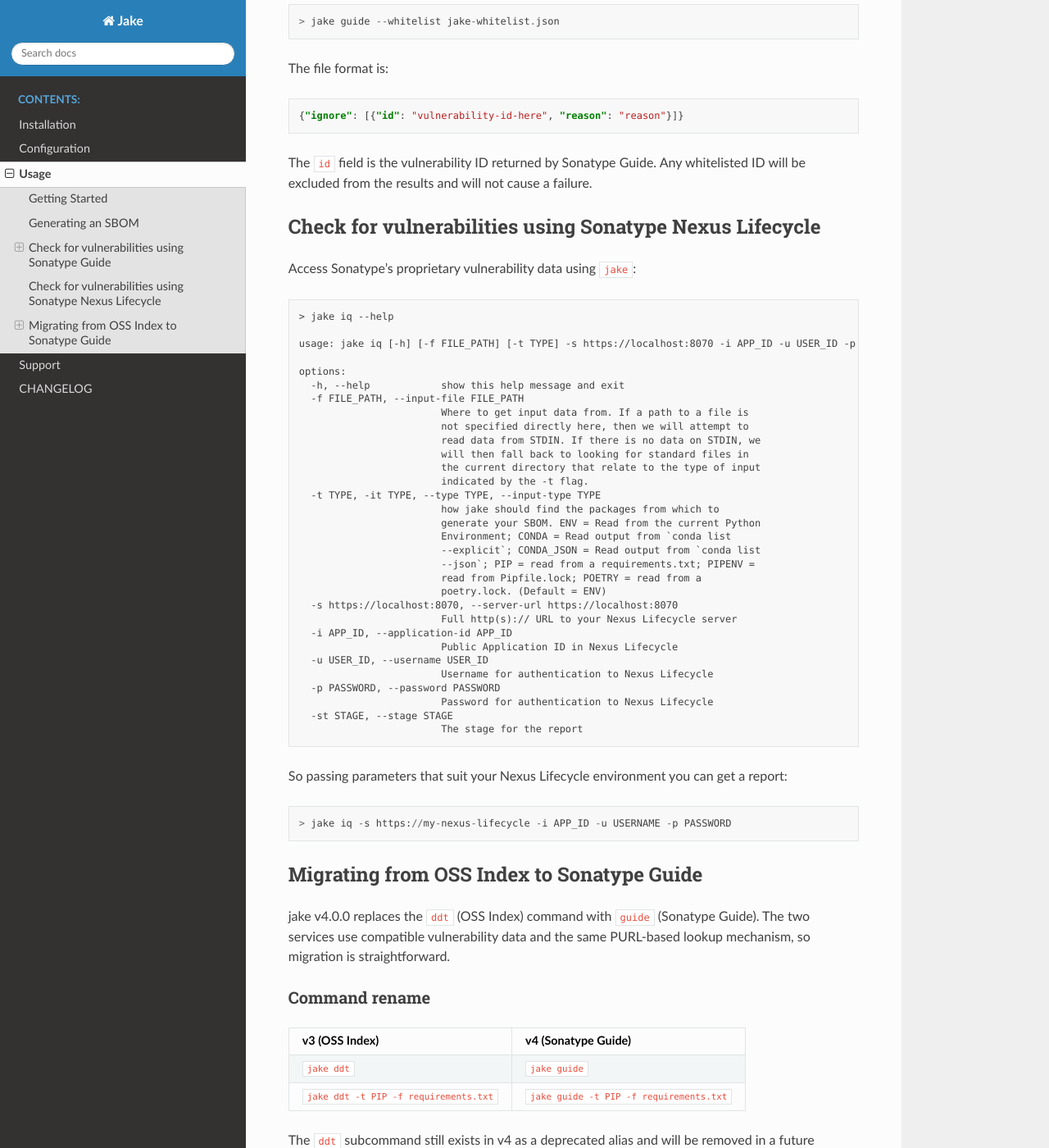
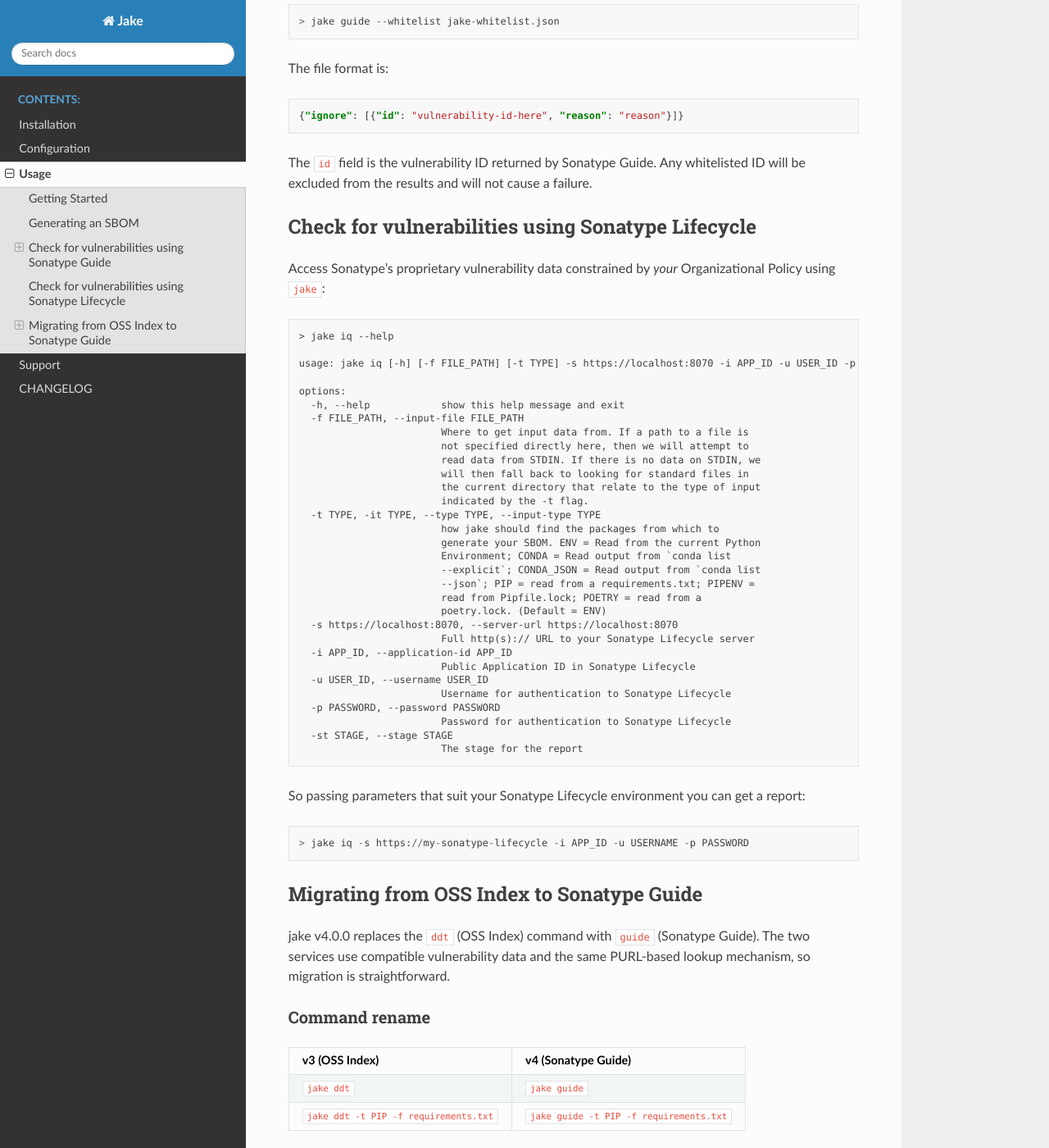
Before and after one commit to sonatype-nexus-community/jake, a Sphinx documentation site: the page built from docs/usage.rst, in a window 1280 px wide and 1400 px high, scrolled down 3530 px. Shown: the whole window at 82% size. Built offline with Sphinx 7.4.7 and the Read the Docs theme 3.1.0, drawn with Linux system fonts in a browser that asks for light colours.

Commit message:
refer to Sonatype Lifecycle
Signed-off-by: Paul Horton <phorton@sonatype.com>

```diff
--- a/docs/usage.rst
+++ b/docs/usage.rst
@@ -222,10 +222,10 @@
 The ``id`` field is the vulnerability ID returned by Sonatype Guide. Any whitelisted ID will be excluded from the
 results and will not cause a failure.
 
-Check for vulnerabilities using Sonatype Nexus Lifecycle
+Check for vulnerabilities using Sonatype Lifecycle
 --------------------------------------------------------
 
-Access Sonatype's proprietary vulnerability data using ``jake``:
+Access Sonatype's proprietary vulnerability data constrained by *your* Organizational Policy using ``jake``:
 
 .. code-block::
 
@@ -251,21 +251,21 @@
                             read from Pipfile.lock; POETRY = read from a
                             poetry.lock. (Default = ENV)
       -s https://localhost:8070, --server-url https://localhost:8070
-                            Full http(s):// URL to your Nexus Lifecycle server
+                            Full http(s):// URL to your Sonatype Lifecycle server
       -i APP_ID, --application-id APP_ID
-                            Public Application ID in Nexus Lifecycle
+                            Public Application ID in Sonatype Lifecycle
       -u USER_ID, --username USER_ID
-                            Username for authentication to Nexus Lifecycle
+                            Username for authentication to Sonatype Lifecycle
       -p PASSWORD, --password PASSWORD
-                            Password for authentication to Nexus Lifecycle
+                            Password for authentication to Sonatype Lifecycle
       -st STAGE, --stage STAGE
                             The stage for the report
 
-So passing parameters that suit your Nexus Lifecycle environment you can get a report:
+So passing parameters that suit your Sonatype Lifecycle environment you can get a report:
 
 .. code-block::
 
-    > jake iq -s https://my-nexus-lifecycle -i APP_ID -u USERNAME -p PASSWORD
+    > jake iq -s https://my-sonatype-lifecycle -i APP_ID -u USERNAME -p PASSWORD
 
 Migrating from OSS Index to Sonatype Guide
 ------------------------------------------
```
Also changed, not shown: 2 other files.
